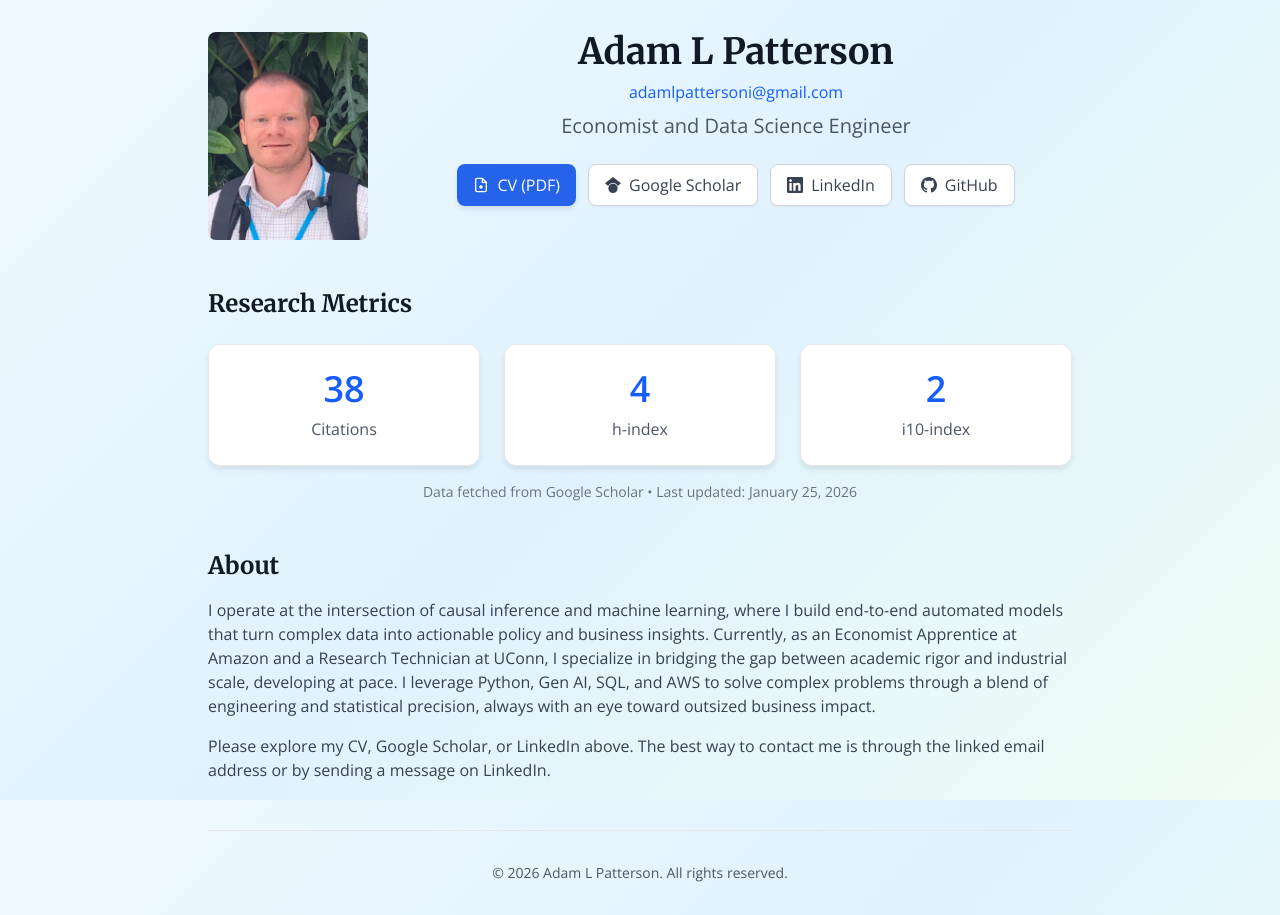
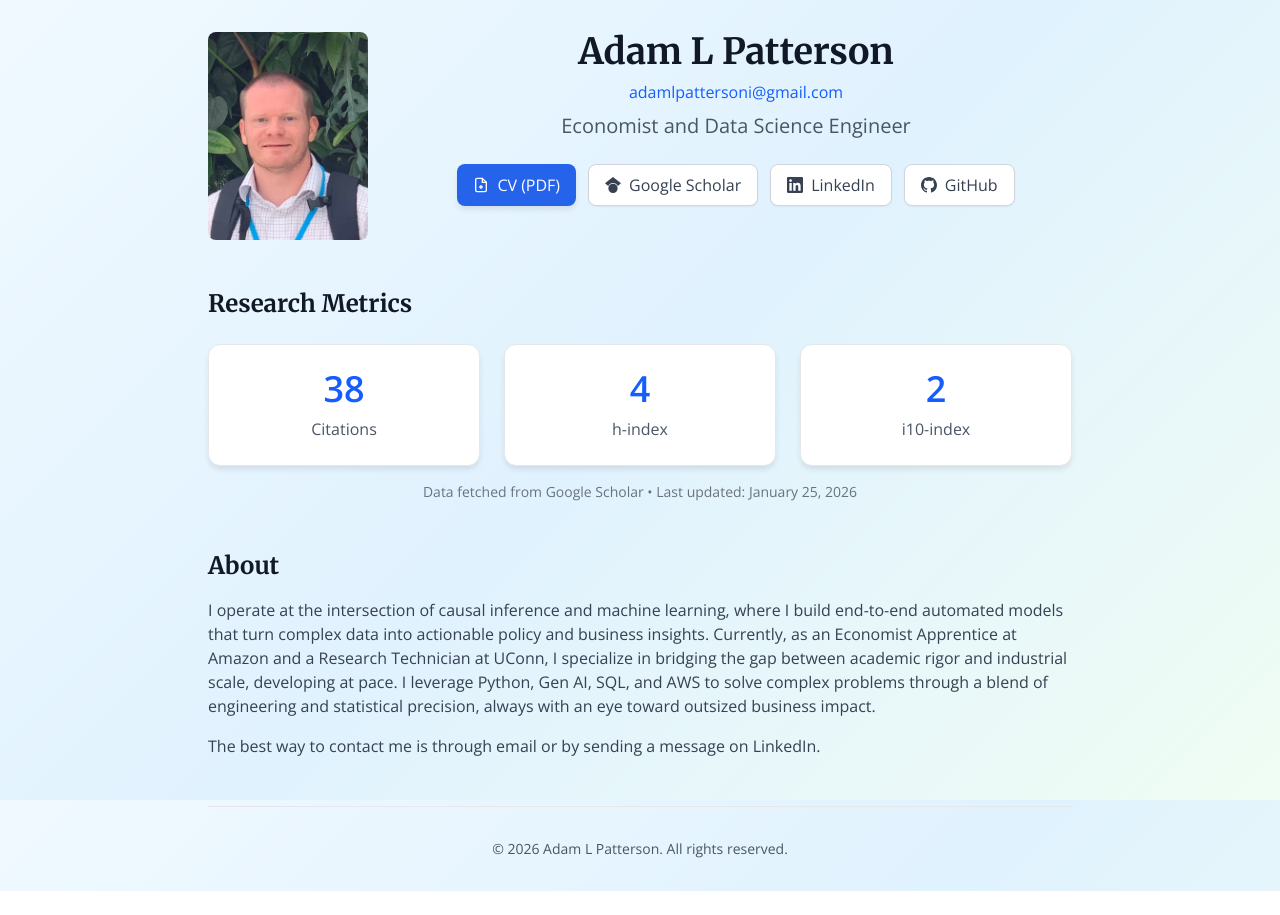
Before and after one commit to adampattersonct/personal-website, a Next.js app: page / in a window 1280 px wide. After the commit the page ends 891 px from the top, so only its background shows below. Built offline with nearby package versions, Linux system fonts and the light colour scheme.

Commit message:
Updating about section to be more concise

```diff
--- a/components/AboutSection.tsx
+++ b/components/AboutSection.tsx
@@ -7,7 +7,7 @@ export default function AboutSection() {
       <div className="prose prose-lg max-w-none">
         <p className="text-gray-700 mb-4">{PROFILE_DATA.bio}</p>
         <p className="text-gray-700">
-          Please explore my CV, Google Scholar, or LinkedIn above. The best way to contact me is through the linked email address or by sending a message on LinkedIn.
+          The best way to contact me is through email or by sending a message on LinkedIn.
         </p>
       </div>
     </section>
```
